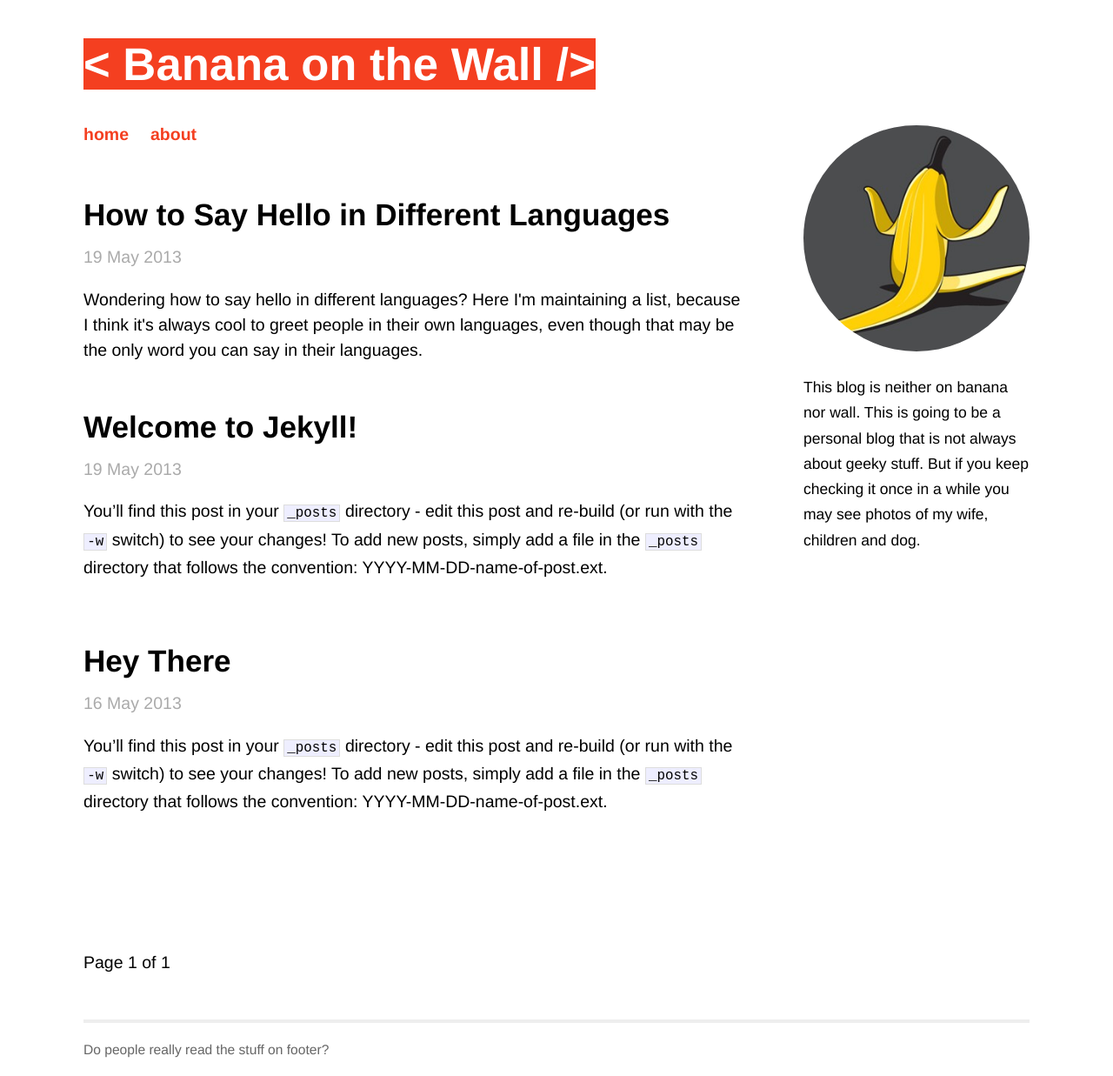
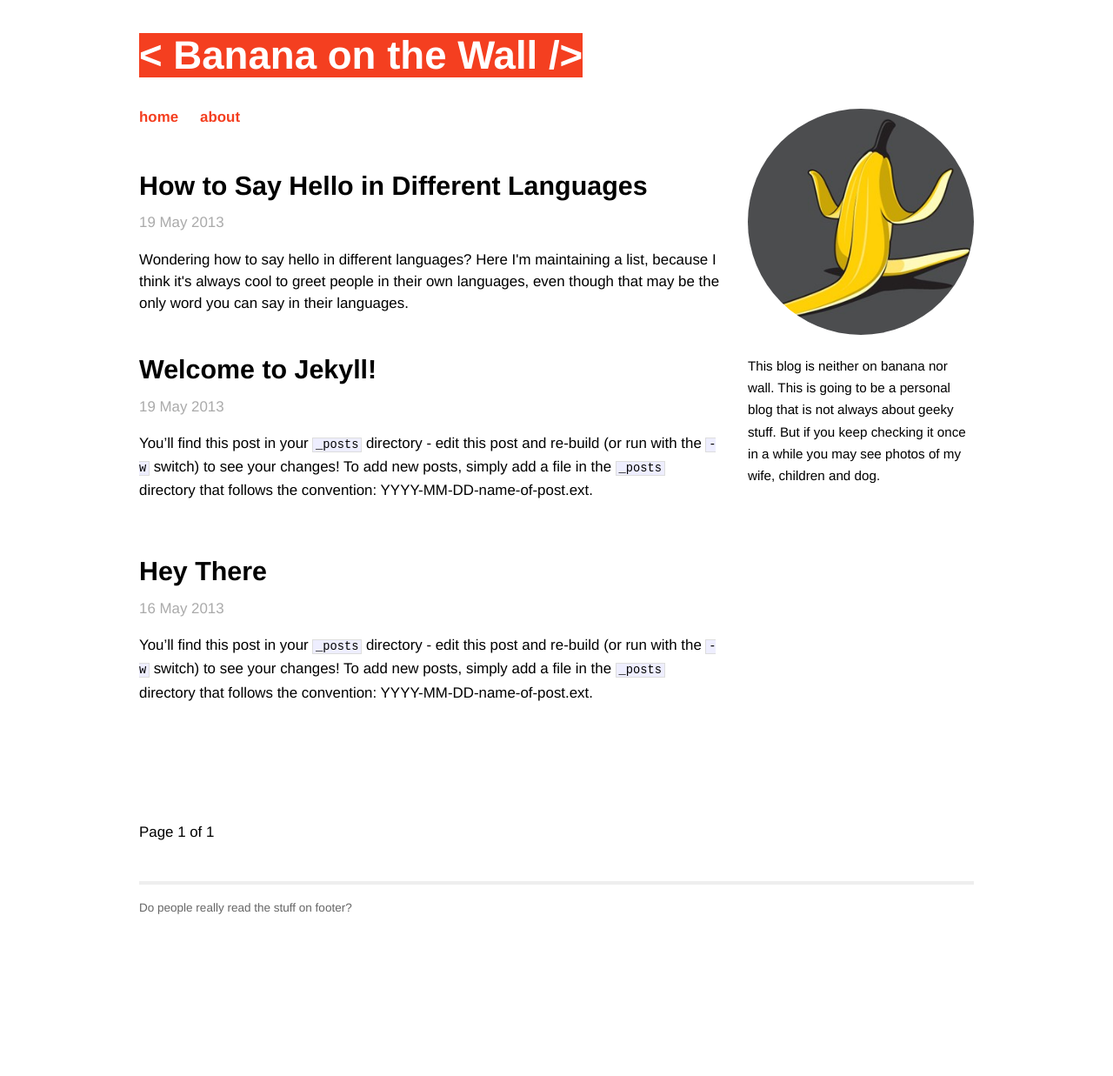
Before and after one commit to BananaOnTheWall/bananaonthewall.github.io, a Jekyll site: the page built from index.html, in a window 1280 px wide. Shown: the whole page at 87% size. Built offline with Jekyll 4.4.1, drawn with Linux system fonts in a browser that asks for light colours; the list of posts is cut into pages by our own code; after the commit the page ends 1070 px from its top, so only the background shows below that.

Commit message:
.site width changed to 75%

```diff
--- a/css/main.css
+++ b/css/main.css
@@ -64,9 +64,9 @@ ul.posts span {
 /*****************************************************************************/
 
 .site {
-  font-size: 150%;
+  font-size: 130%;
   text-align: left;
-  width: 85%;
+  width: 75%;
   max-width: 1145px;
   margin: 2em auto 2em;
   padding-top: 1em;
```
